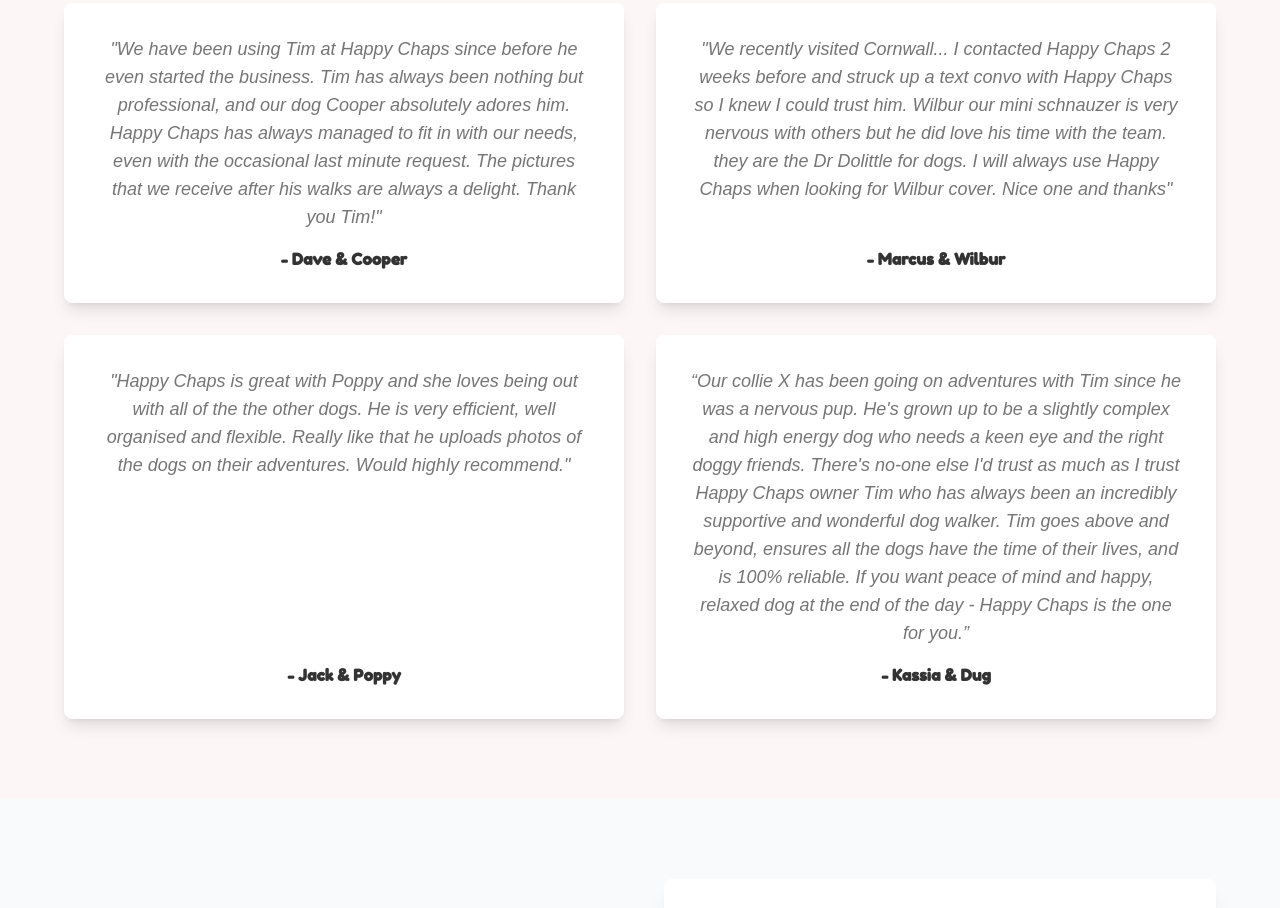
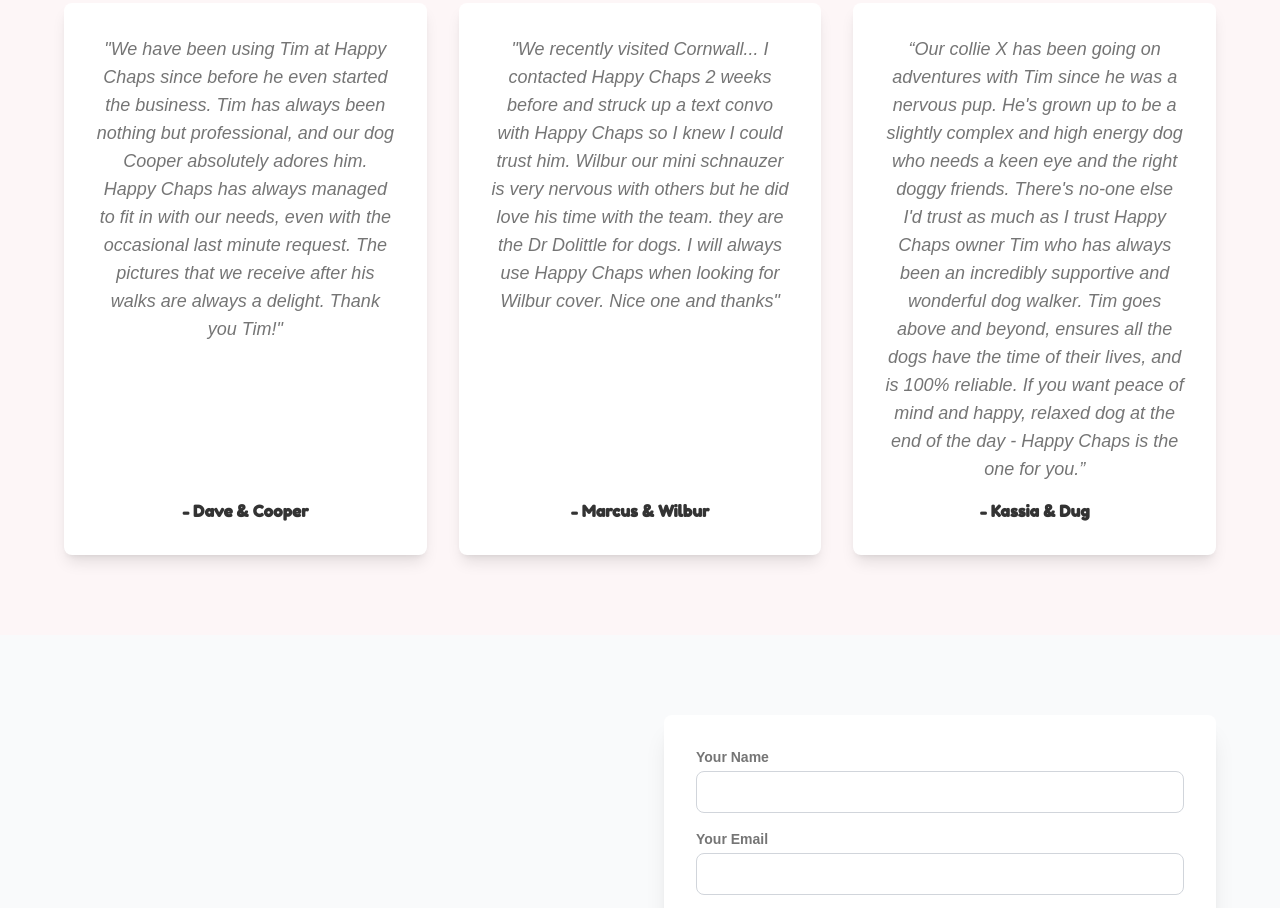
Before and after one commit to olijarvis4664-ai/happy-chaps-website, a plain HTML site: page index.html in a window 1280 px wide. Shown: the part 4964-5872 px from the top of the page. Drawn offline with nearby package versions, Linux system fonts and the light colour scheme.

Commit message:
Update index.html

```diff
--- a/index.html
+++ b/index.html
@@ -390,7 +390,7 @@
         <div class="container mx-auto max-w-6xl text-center">
             <h2 class="text-4xl font-heading text-brandDark mb-12">What My Clients Say</h2>
 
-            <div class="grid md:grid-cols-2 gap-8">
+            <div class="grid md:grid-cols-3 gap-8">
 
                 <div class="bg-white p-8 rounded-lg shadow-lg flex flex-col">
                     <p class="text-brandGrey text-lg italic mb-4 flex-grow">"We have been using Tim at Happy Chaps since before he even started the business. Tim has always been nothing but professional, and our dog Cooper absolutely adores him. Happy Chaps has always managed to fit in with our needs, even with the occasional last minute request. The pictures that we receive after his walks are always a delight. Thank you Tim!"</p>
@@ -400,11 +400,6 @@
                 <div class="bg-white p-8 rounded-lg shadow-lg flex flex-col">
                     <p class="text-brandGrey text-lg italic mb-4 flex-grow">"We recently visited Cornwall... I contacted Happy Chaps 2 weeks before and struck up a text convo with Happy Chaps so I knew I could trust him. Wilbur our mini schnauzer is very nervous with others but he did love his time with the team. they are the Dr Dolittle for dogs. I will always use Happy Chaps when looking for Wilbur cover. Nice one and thanks"</p>
                     <p class="text-brandDark font-semibold font-heading">- Marcus & Wilbur</p>
-                </div>
-
-                <div class="bg-white p-8 rounded-lg shadow-lg flex flex-col">
-                    <p class="text-brandGrey text-lg italic mb-4 flex-grow">"Happy Chaps is great with Poppy and she loves being out with all of the the other dogs. He is very efficient, well organised and flexible. Really like that he uploads photos of the dogs on their adventures. Would highly recommend."</p>
-                    <p class="text-brandDark font-semibold font-heading">- Jack & Poppy</p>
                 </div>
 
                 <div class="bg-white p-8 rounded-lg shadow-lg flex flex-col">
```
